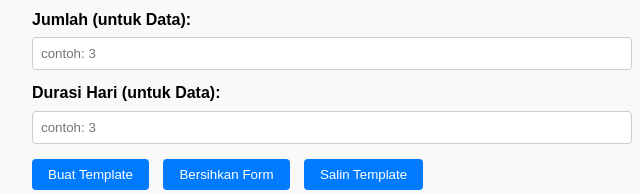
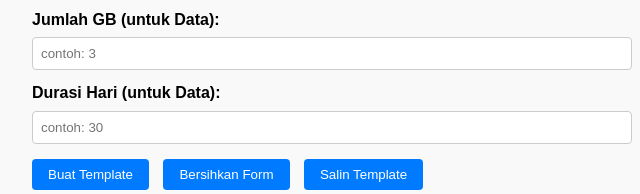
Before and after one commit to adriangryseska/validasi-ba, a plain HTML site: page index.html in a window 1280 px wide. Shown: the part 401-595 px from the top of the page, 308-948 px from the left. Drawn offline with Linux system fonts and the light colour scheme.

Commit message:
Update index.html

```diff
--- a/index.html
+++ b/index.html
@@ -69,11 +69,11 @@
   <label for="sn">Serial Number (SN):</label>
   <input type="text" id="sn" placeholder="contoh: 1234567890">
 
-  <label for="jumlah">Jumlah (untuk Data):</label>
+  <label for="jumlah">Jumlah GB (untuk Data):</label>
   <input type="text" id="jumlah" placeholder="contoh: 3">
 
   <label for="durasi">Durasi Hari (untuk Data):</label>
-  <input type="text" id="durasi" placeholder="contoh: 3">
+  <input type="text" id="durasi" placeholder="contoh: 30">
 
   <div class="button-group">
     <button onclick="generateTemplate()">Buat Template</button>
```
